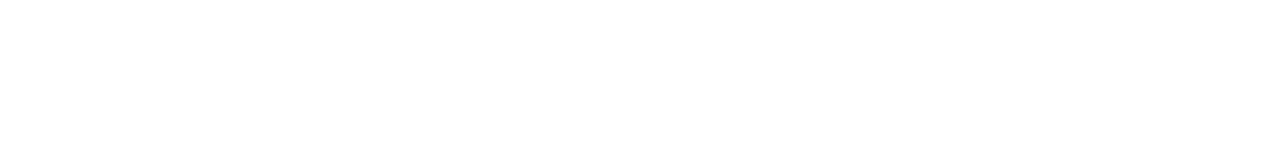
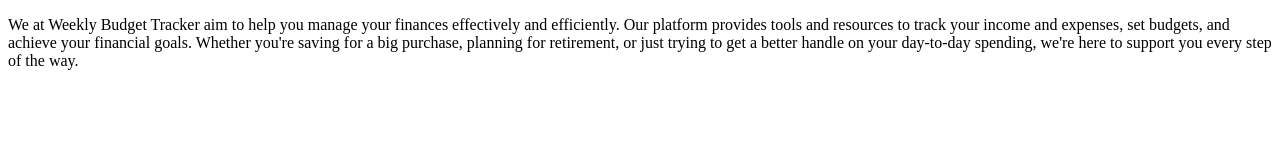
Before and after one commit to Fatimadg11/budget-tracker, a website: page about.html in a window 1280 px wide. Drawn offline with Linux system fonts and the light colour scheme.

Commit message:
update message

```diff
--- a/about.html
+++ b/about.html
@@ -1,11 +1,24 @@
+<!-- EDITED BY VICKY -->
 <!DOCTYPE html>
 <html lang="en">
+
 <head>
     <meta charset="UTF-8">
     <meta name="viewport" content="width=device-width, initial-scale=1.0">
     <title>About us</title>
 </head>
+
 <body>
+    <div>
+        <p>
+            We at Weekly Budget Tracker aim to help you manage your finances effectively and efficiently.
+            Our platform provides tools and resources to track your income and expenses, set budgets, and achieve your
+            financial goals.
+            Whether you're saving for a big purchase, planning for retirement, or just trying to get a better handle on
+            your day-to-day spending,
+            we're here to support you every step of the way.
+        </p>
+    </div>
+</body>
 
-</body>
 </html>
--- a/javacript.js
+++ b/javacript.js
@@ -6,4 +6,4 @@
 
 "harry be for real"
 
- "check the pic"
+"check the pic"
```
